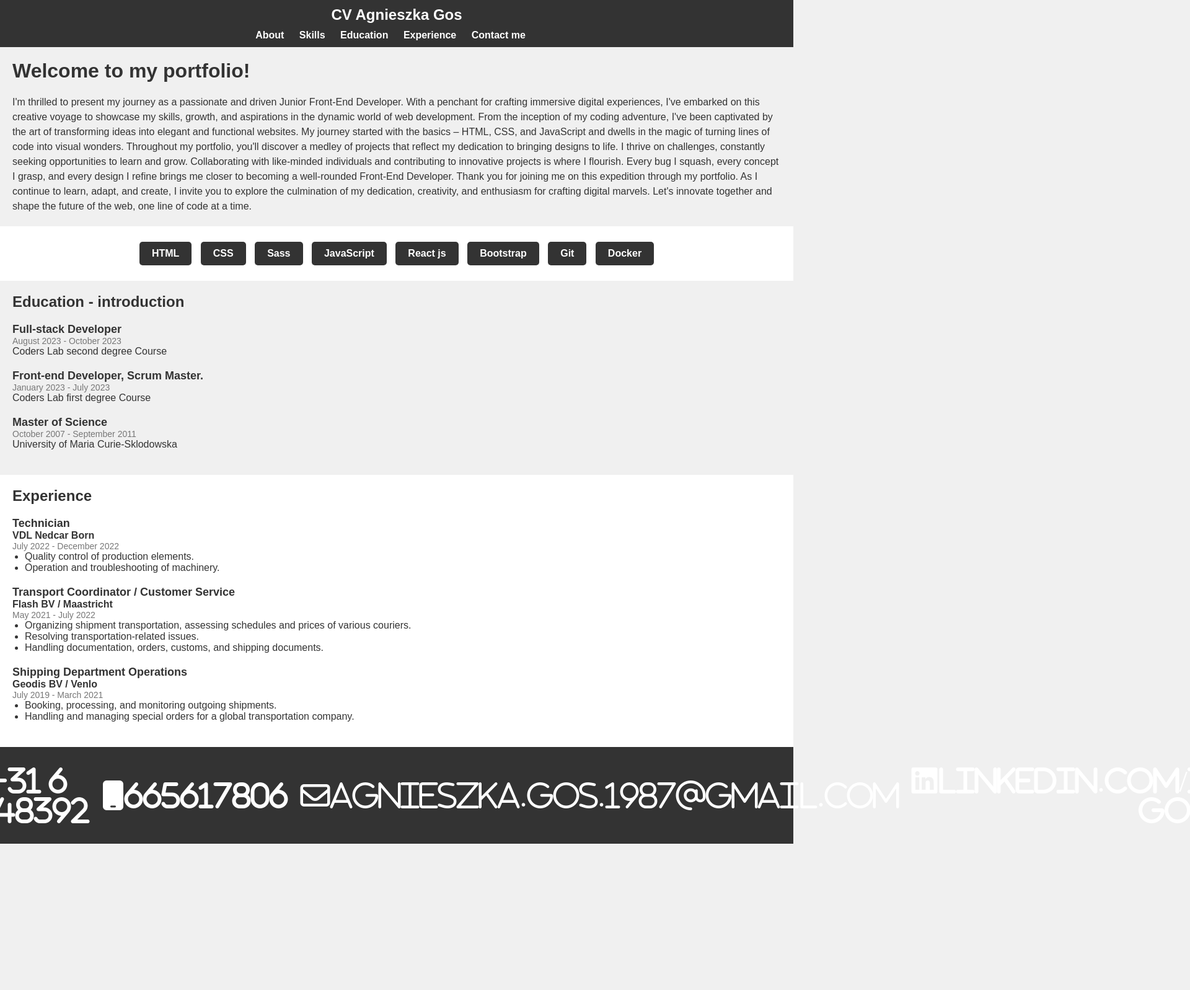
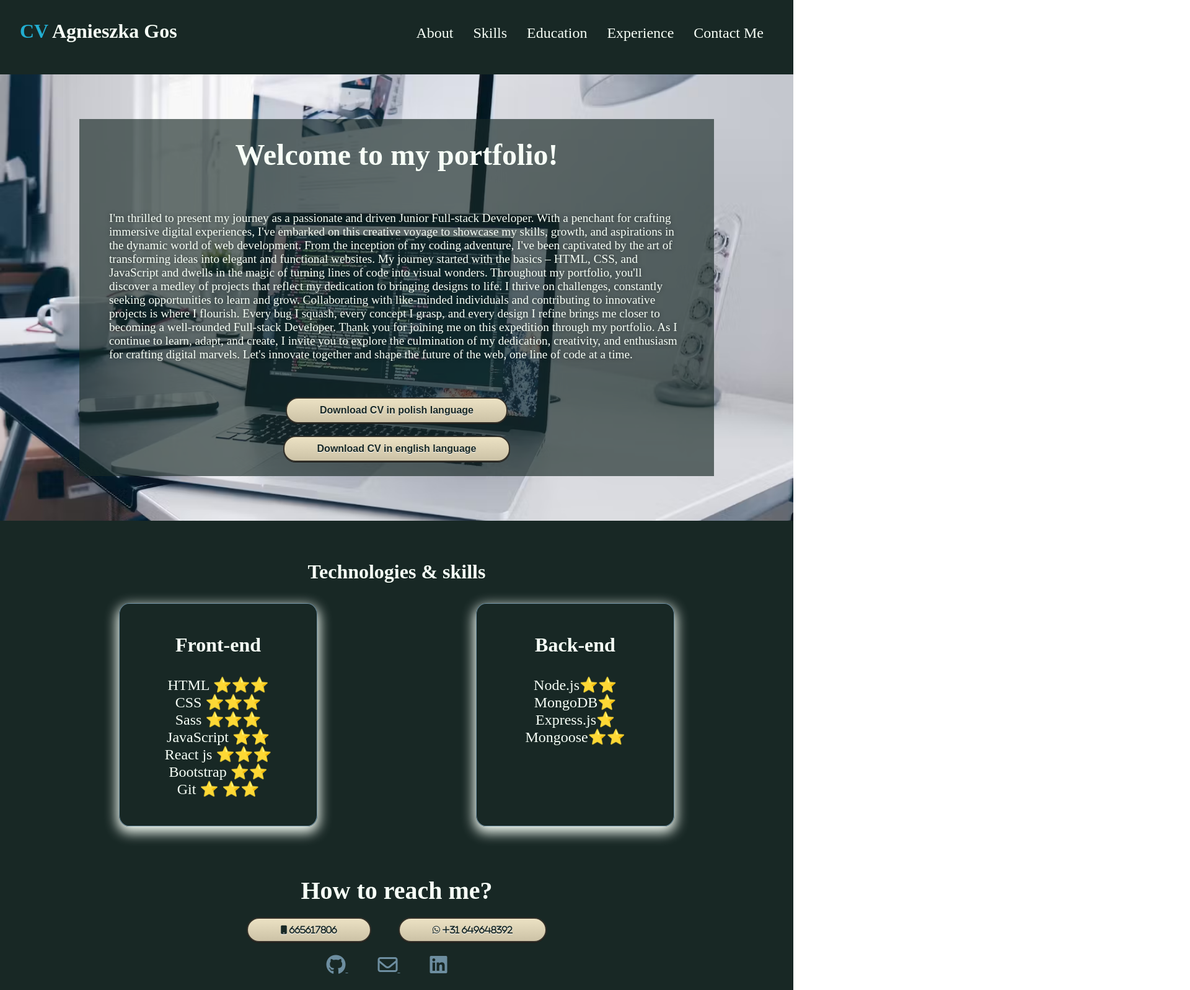
Before and after one commit to Villemina/AgnieszkaCV-Website, a plain HTML site: page index.html in a window 1280 px wide. Shown: the top 1597 px of the page at 62% size, 1920 px wide, since content can reach past the window. Before the commit the page ends 1361 px from the top, so only its background shows below. Drawn offline with Linux system fonts and the light colour scheme.

Commit message:
Base version of portfolio

```diff
--- a/index.html
+++ b/index.html
@@ -2,112 +2,92 @@
 <html lang="pl-PL">
 <head>
     <meta charset="UTF-8">
-    <title>Agnieszka Gos Junior - Frontend</title>
+    <title>Agnieszka Gos Junior - Full-stack Dev</title>
     <meta name="viewport" content="width=device-width, initial-scale=1.0">
     <link href="style.css" rel="stylesheet">
-    <link rel="stylesheet" href="https://cdnjs.cloudflare.com/ajax/libs/font-awesome/6.4.0/css/all.min.css" integrity="sha512-iecdLmaskl7CVkqkXNQ/ZH/XLlvWZOJyj7Yy7tcenmpD1ypASozpmT/E0iPtmFIB46ZmdtAc9eNBvH0H/ZpiBw==" crossorigin="anonymous" referrerpolicy="no-referrer" />
+    <link rel="stylesheet" href="https://cdnjs.cloudflare.com/ajax/libs/font-awesome/6.4.0/css/all.min.css"
+          integrity="sha512-iecdLmaskl7CVkqkXNQ/ZH/XLlvWZOJyj7Yy7tcenmpD1ypASozpmT/E0iPtmFIB46ZmdtAc9eNBvH0H/ZpiBw=="
+          crossorigin="anonymous" referrerpolicy="no-referrer"/>
 </head>
 <body>
 <nav class="menu">
-        <h2 class="menu__title">CV Agnieszka Gos</h2>
-        <ul class="menu__sections">
-            <li class="menu__section-element"><a href="#about">About</a></li>
-            <li class="menu__section-element"><a href="#skills">Skills</a></li>
-            <li class="menu__section-element"><a href="#education">Education</a></li>
-            <li class="menu__section-element"><a href="#experience">Experience</a></li>
-            <li class="menu__section-element"><a href="#contact">Contact me</a></li>
+    <h2 class="menu-title"><span>CV </span>Agnieszka Gos</h2>
+    <ul class="menu-sections">
+        <li class="menu-section-element"><a href="#about">About</a></li>
+        <li class="menu-section-element"><a href="#skills">Skills</a></li>
+        <li class="menu-section-element"><a href="#education">Education</a></li>
+        <li class="menu-section-element"><a href="#experience">Experience</a></li>
+        <li class="menu-section-element"><a href="#contact">Contact me</a></li>
     </ul>
 </nav>
 
 <section id="about" class="about">
     <div class="about-container">
         <h2 class="about-header">Welcome to my portfolio! </h2>
-    <p class="about-text">I'm thrilled to present my journey as a passionate and driven Junior Front-End Developer.
-        With a penchant for crafting immersive digital experiences, I've embarked on this creative voyage to showcase my skills,
+        <p class="about-text"> I'm thrilled to present my journey as a passionate and driven Junior Full-stack Developer.
+            With a penchant for crafting immersive digital experiences, I've embarked on this creative voyage to
+            showcase my skills,
             growth, and aspirations in the dynamic world of web development.
-        From the inception of my coding adventure, I've been captivated by the art of transforming ideas into elegant and functional websites.
-        My journey started with the basics – HTML, CSS, and JavaScript and dwells in the magic of turning lines of code into visual wonders.
-        Throughout my portfolio, you'll discover a medley of projects that reflect my dedication to bringing designs to life.
+            From the inception of my coding adventure, I've been captivated by the art of transforming ideas into
+            elegant and functional websites.
+            My journey started with the basics – HTML, CSS, and JavaScript and dwells in the magic of turning lines of
+            code into visual wonders.
+            Throughout my portfolio, you'll discover a medley of projects that reflect my dedication to bringing designs
+            to life.
             I thrive on challenges, constantly seeking opportunities to learn and grow.
             Collaborating with like-minded individuals and contributing to innovative projects is where I flourish.
-        Every bug I squash, every concept I grasp, and every design I refine brings me closer to becoming a well-rounded Front-End Developer.
+            Every bug I squash, every concept I grasp, and every design I refine brings me closer to becoming a
+            well-rounded Full-stack Developer.
             Thank you for joining me on this expedition through my portfolio.
-        As I continue to learn, adapt, and create, I invite you to explore the culmination of my dedication, creativity, and enthusiasm for crafting digital marvels.
+            As I continue to learn, adapt, and create, I invite you to explore the culmination of my dedication,
+            creativity, and enthusiasm for crafting digital marvels.
             Let's innovate together and shape the future of the web, one line of code at a time.</p>
+        <button><a href="assets/AgnieszkaGosPolskiCV.pdf" download>Download CV in polish language</a></button>
+        <button><a href="assets/AgnieszkaGosEnglishCV.pdf" download>Download CV in english language</a></button>
     </div>
+
 </section>
 <section id="skills" class="skills">
-    <div class="skills-element">HTML</div>
-    <div class="skills-element">CSS</div>
-    <div class="skills-element">Sass</div>
-    <div class="skills-element">JavaScript</div>
-    <div class="skills-element">React js</div>
-    <div class="skills-element">Bootstrap</div>
-    <div class="skills-element">Git</div>
-    <div class="skills-element">Docker</div>
-</section>
-<section id="education" class="education">
-    <h3 class="education-header">Education - introduction</h3>
-    <div class="education-container">
-        <div class="education-element">
-            <h4 class="education-title">Full-stack Developer</h4>
-            <p class="education-dates">August 2023 - October 2023</p>
-            <span class="education-text">Coders Lab second degree Course </span>
+    <h2 class="skills-title">Technologies & skills</h2>
+    <div class="skills-container">
+        <div class="skills-box">
+            <h3 class="skills-title">Front-end</h3>
+            <div class="skills-element">HTML ⭐️⭐️⭐️</div>
+            <div class="skills-element">CSS  ⭐️⭐️⭐️</div>
+            <div class="skills-element">Sass ⭐️⭐️⭐️</div>
+            <div class="skills-element">JavaScript ⭐️⭐️</div>
+            <div class="skills-element">React js ⭐️⭐️⭐️</div>
+            <div class="skills-element">Bootstrap ⭐️⭐️</div>
+            <div class="skills-element">Git ⭐ ️⭐️⭐️</div>
         </div>
-        <div class="education-element">
-            <h4 class="education-title">Front-end Developer, Scrum Master.</h4>
-            <p class="education-dates">January 2023 - July 2023</p>
-            <span class="education-text">Coders Lab first degree Course</span>
-        </div>
-        <div class="education-element">
-            <h4 class="education-title">Master of Science</h4>
-            <p class="education-dates">October 2007 - September 2011</p>
-            <span class="education-text">University of Maria Curie-Sklodowska</span>
+        <div class="skills-box">
+            <h3 class="skills-title">Back-end</h3>
+            <div class="skills-element">Node.js⭐️⭐️</div>
+            <div class="skills-element">MongoDB⭐️</div>
+            <div class="skills-element">Express.js⭐️</div>
+            <div class="skills-element">Mongoose⭐️⭐️</div>
         </div>
     </div>
 </section>
-<section id="experience" class="experience">
-    <h3 class="experience-header">Experience</h3>
-    <div class="experience-container">
-        <div class="experience-element">
-            <h4 class="experience-title">Technician</h4>
-            <h5 class="experience-company">VDL Nedcar Born</h5>
-            <p class="experience-dates">July 2022 - December 2022</p>
-            <ul class="experience-list">
-                <li class="experience-text">Quality control of production elements.</li>
-                <li class="experience-text">Operation and troubleshooting of machinery.</li>
-            </ul>
-        </div>
-        <div class="experience-element">
-            <h4 class="experience-title">Transport Coordinator / Customer Service</h4>
-            <h5 class="experience-company">Flash BV / Maastricht</h5>
-            <p class="experience-dates">May 2021 - July 2022</p>
-            <ul class="experience-list">
-                <li class="experience-text">Organizing shipment transportation, assessing schedules and prices of various couriers.</li>
-                <li class="experience-text">Resolving transportation-related issues.</li>
-                <li class="experience-text">Handling documentation, orders, customs, and shipping documents.</li>
-            </ul>
-        </div>
-        <div class="experience-element">
-            <h4 class="experience-title">Shipping Department Operations</h4>
-            <h5 class="experience-company">Geodis BV / Venlo</h5>
-            <p class="experience-dates">July 2019 - March 2021</p>
-            <ul class="experience-list">
-                <li class="experience-text">Booking, processing, and monitoring outgoing shipments.</li>
-                <li class="experience-text">Handling and managing special orders for a global transportation company.</li>
-            </ul>
-        </div>
-    </div>
-
-</section>
 <section id="projects" class="projects"></section>
 <footer id="contact" class="contact">
-    <div class="contact__container">
-        <i class="fa-brands fa-github fa-3x">https://github.com/Villemina</i>
-        <i class="fa-brands fa-whatsapp fa-3x">+31 6 49648392</i>
-        <i class="fa-solid fa-mobile fa-3x">665617806</i>
-        <i class="fa-regular fa-envelope fa-3x">agnieszka.gos.1987@gmail.com</i>
-        <i class="fa-brands fa-linkedin fa-3x">linkedin.com/in/agnieszka-gos</i>
+    <div class="contact-container">
+        <h2 class="contact-title">How to reach me?</h2>
+        <div class="contact-numbers">
+            <button><i class="fa-solid fa-mobile fa-1x"> 665617806</i></button>
+            <button><i class="fa-brands fa-whatsapp fa-1x"> +31 649648392</i></button>
+        </div>
+        <div class="contact-social">
+            <a href="https://github.com/Villemina">
+                <i class="fab fa-github fa-2x"></i>
+            </a>
+            <a href="mailto:agnieszka.gos.1987@gmail.com">
+                <i class="far fa-envelope fa-2x"></i>
+            </a>
+            <a href="https://linkedin.com/in/agnieszka-gos">
+                <i class="fab fa-linkedin fa-2x"></i>
+            </a>
+        </div>
     </div>
 </footer>
 </body>
--- a/style.css
+++ b/style.css
@@ -1,171 +1,178 @@
-/* Reset some default browser styles */
-body, h1, h2, h3, h4, h5, ul, li, p {
+@import url('https://fonts.googleapis.com/css2?family=Montserrat:ital,wght@0,200;0,400;0,600;1,500&display=swap');
+
+* {
     margin: 0;
     padding: 0;
+    box-sizing: border-box;
 }
 
-/* Set a background color and font for the whole page */
-body {
-    font-family: Arial, sans-serif;
-    background-color: #f0f0f0;
-    color: #333;
+.menu {
+    height: 15vh;
+    padding: 2rem;
+    display: flex;
+    justify-content: space-between;
+    background-color: #182825;
+    color: #F7FFF7;
 }
 
-/* Style the navigation menu */
-.menu {
-    background-color: #333;
-    color: #fff;
-    text-align: center;
-    padding: 10px;
+.menu-title {
+    font-size: 2rem;
 }
 
-.menu__title {
-    font-size: 24px;
+.menu-title span {
+    color: #22AED1;
+
 }
 
-.menu__sections {
-    list-style: none;
-    padding: 0;
-    margin-top: 10px;
+.menu-sections {
+    display: flex;
 }
 
-.menu__section-element {
-    display: inline;
-    margin-right: 20px;
+.menu-section-element {
+    margin: 0.5rem 1rem;
+    font-size: 1.5rem;
+    list-style: none;
+    text-transform: capitalize;
 }
 
-.menu__section-element a {
+.menu-section-element a {
     text-decoration: none;
-    color: #fff;
-    font-weight: bold;
+    color: #F7FFF7;
 }
 
-/* Style the about section */
-.about {
-    padding: 20px;
+.menu-section-element a:hover {
+    text-decoration: underline;
+    opacity: 0.75;
 }
 
-.about-header {
-    font-size: 32px;
-    margin-bottom: 20px;
-}
-
-.about-text {
-    font-size: 16px;
-    line-height: 1.5;
-}
-
-/* Style the skills section */
-.skills {
-    background-color: #fff;
-    padding: 20px;
-    text-align: center;
-}
-
-.skills-element {
-    display: inline-block;
-    margin: 5px;
-    padding: 10px 20px;
-    background-color: #333;
-    color: #fff;
-    border-radius: 5px;
-    font-weight: bold;
-}
-
-/* Style the education section */
-.education {
-    padding: 20px;
-}
-
-.education-header {
-    font-size: 24px;
-    margin-bottom: 20px;
-}
-
-.education-element {
-    margin-bottom: 20px;
-}
-
-.education-title {
-    font-size: 18px;
-    font-weight: bold;
-}
-
-.education-dates {
-    font-size: 14px;
-    color: #777;
-}
-
-.education-text {
-    font-size: 16px;
-}
-
-/* Style the experience section */
-.experience {
-    background-color: #fff;
-    padding: 20px;
-}
-
-.experience-header {
-    font-size: 24px;
-    margin-bottom: 20px;
-}
-
-.experience-element {
-    margin-bottom: 20px;
-}
-
-.experience-title {
-    font-size: 18px;
-    font-weight: bold;
-}
-
-.experience-company {
-    font-size: 16px;
-    font-weight: bold;
-}
-
-.experience-dates {
-    font-size: 14px;
-    color: #777;
-}
-
-.experience-list {
-    padding-left: 20px;
-}
-
-.experience-text {
-    font-size: 16px;
-}
-
-/* Style the contact section */
-.contact {
-    background-color: #333;
-    color: #fff;
-    text-align: center;
-    padding: 20px;
-}
-
-.contact__container {
+.about {
+    height: 90vh;
+    background-image: url("./assets/coding.png");
+    background-position: center;
+    background-repeat: no-repeat;
+    background-size: cover;
     display: flex;
     justify-content: center;
     align-items: center;
 }
 
-.contact i {
-    margin: 10px;
-    color: #fff;
+.about-container {
+    height: 80%;
+    width: 80%;
+    background: rgba(24, 40, 37, 0.65);
+    display: flex;
+    flex-direction: column;
+    justify-content: center;
+    align-items: center;
+    color: #F7FFF7;
 }
 
-/* Add responsive styles for smaller screens */
-@media (max-width: 768px) {
-    .menu__sections {
-        text-align: center;
-        margin-top: 10px;
-    }
+.about-header {
+    font-size: 3rem;
+    padding: 1rem;
+}
 
-    .menu__section-element {
-        display: block;
-        margin-bottom: 10px;
-    }
+.about-text {
+    padding: 3rem;
+    font-size: 1.2rem;
+    text-shadow: 0 0 6px rgba(0, 0, 0, 0.5);
 }
+.about-container button {
+    box-shadow: 0 1px 0 0 #1c1b18;
+    background: linear-gradient(to bottom, #eae0c2 5%, #ccc2a6 100%);
+    border-radius: 20px;
+    border: 2px solid #333029;
+    display: inline-block;
+    cursor: pointer;
+    padding: 10px 53px;
+
+    margin: 10px;
+}
+.about-container button a{
+    color: #182825;
+    font-size: 1rem;
+    font-weight: bold;
+    text-decoration: none;
+    text-shadow: 0 1px 0 #ffffff;
+}
+
+.about-container button:hover {
+    background: linear-gradient(to bottom, #ccc2a6 5%, #eae0c2 100%);
+}
+.skills {
+    padding: 4rem;
+    background-color: #182825;
+    text-align: center;
+}
+.skills-container{
+    display: flex;
+    justify-content: space-around;
+}
+.skills-box {
+    height: 45vh;
+    width: 25vw;
+    padding: 3rem;
+    border: 1px solid #6D8EA0;
+    border-radius: 5%;
+    box-shadow: 0 7px 20px 3px #F7FFF7;
+    text-align: center;
+}
+
+.skills-title {
+    color: #F7FFF7;
+    margin-bottom: 2rem;
+    font-size: 2rem;
+}
+.skills h2{
+    margin-bottom: 2rem;
+}
+
+.skills-element {
+    font-size: 1.5rem;
+    color: #F7FFF7;
+}
+
+.contact {
+    height: 25vh;
+    background-color: #182825;
+    display: flex;
+    flex-direction: column;
+    align-items: center;
+    text-align: center;
+}
+
+.contact-title {
+    margin-top: 1rem;
+    color: #F7FFF7;
+    font-size: 2.5rem;
+}
+
+.contact-numbers button {
+    box-shadow: 0 1px 0 0 #1c1b18;
+    background: linear-gradient(to bottom, #eae0c2 5%, #ccc2a6 100%);
+    border-radius: 20px;
+    border: 2px solid #333029;
+    display: inline-block;
+    cursor: pointer;
+    color: #182825;
+    font-size: 14px;
+    font-weight: bold;
+    padding: 10px 53px;
+    text-decoration: none;
+    text-shadow: 0 1px 0 #ffffff;
+    margin: 20px;
+}
+
+.contact-numbers button:hover {
+    background: linear-gradient(to bottom, #ccc2a6 5%, #eae0c2 100%);
+}
+
+.contact-social {
+    margin-right: 2rem;
+    display: block;
+}
+
+.contact-social a {
+    color: #6D8EA0;
+    padding: 0 1.5rem;
+}
```
Also changed, not shown: assets/coding.png (added), 2 other files. Lines whose indentation alone changed are shown as unchanged.
